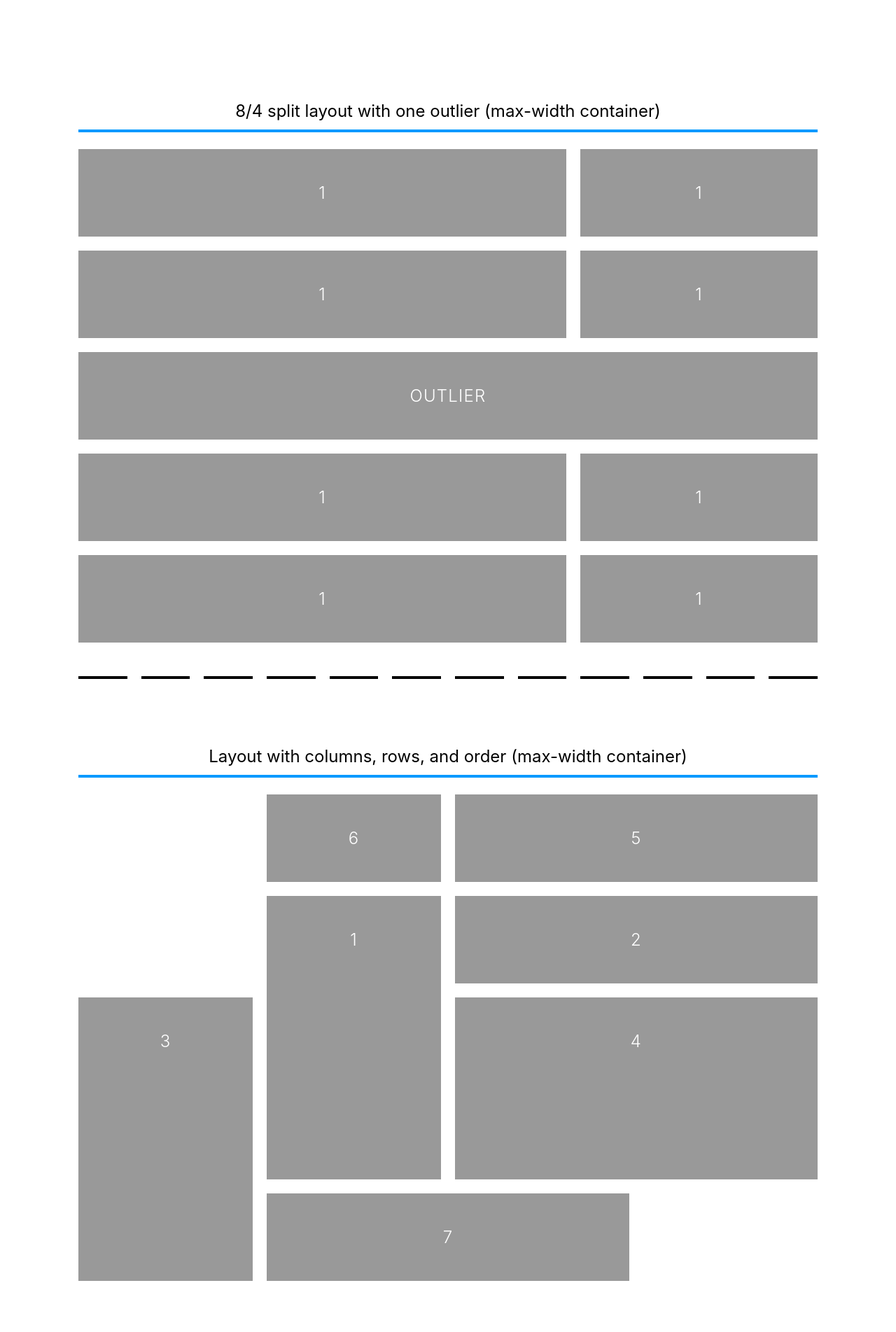
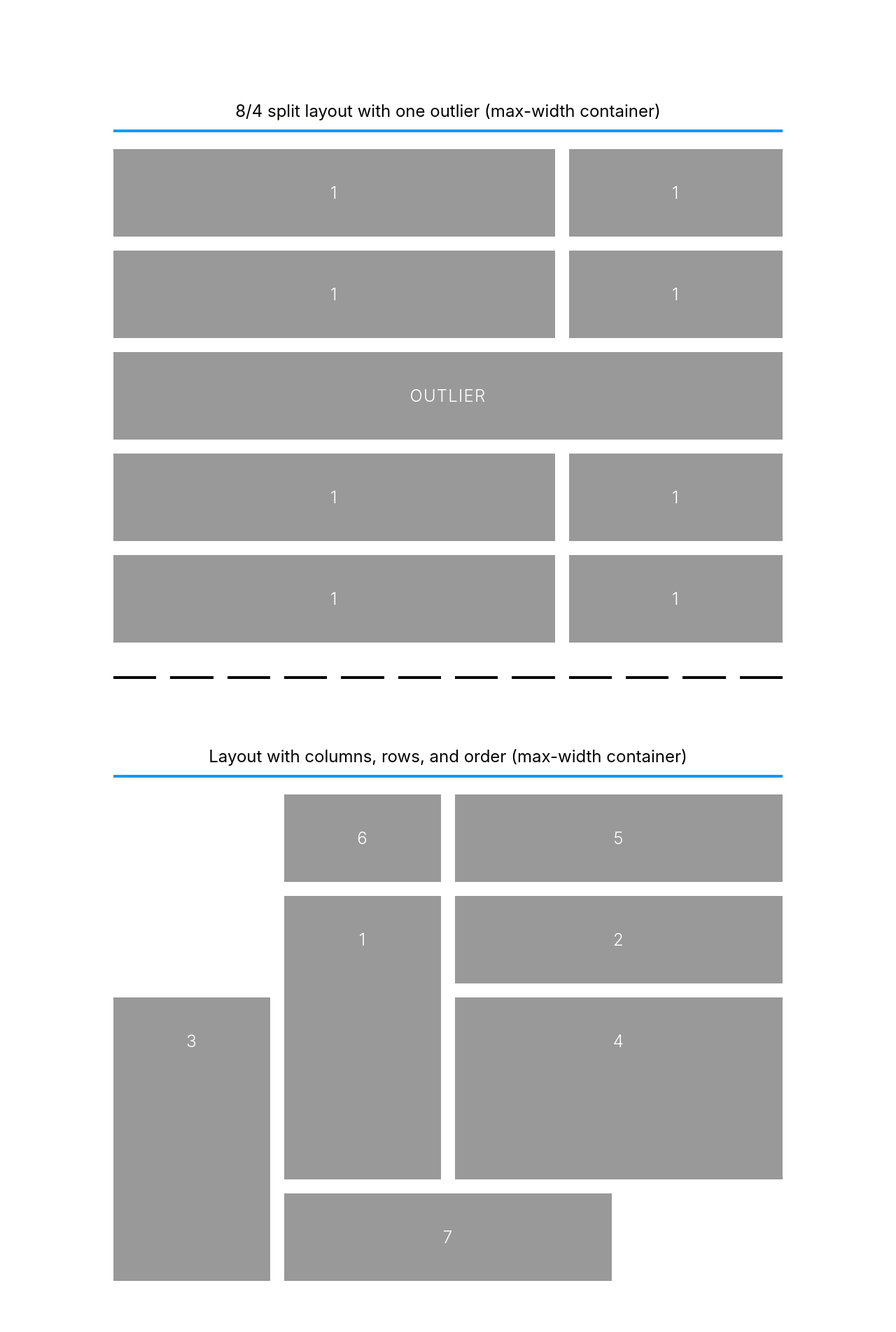
Before and after one commit to a-dg/crosswind, a PHP site: page / in a window 1280 px wide. Shown: the top 1903 px of the page at 70% size. Run offline with PHP 8.4, Linux system fonts and the light colour scheme; style sheets or scripts are compiled from the project's sources.

Commit message:
Add stepped max-width

```diff
--- a/scss/_variables.scss
+++ b/scss/_variables.scss
@@ -12,6 +12,8 @@ $breakpoints: (
 	yl: 1536px,
 );
 
+// Max width includes outer gutter, therefore content in a max-width container
+// appears to be narrower than the nominal max-width
 $content_max_width: map.get($breakpoints, lg);
 $content_max_width_extended: map.get($breakpoints, xl);
 
--- a/scss/crosswind.scss
+++ b/scss/crosswind.scss
@@ -7,6 +7,9 @@
 $gutter_type: fixed;
 // $gutter_type: stepped;
 // $gutter_type: flexible;
+
+$max_width_type: stepped;
+// $max_width_type: flexible;
 
 @import 'breakbeat';
 @import 'functions';
@@ -61,7 +64,15 @@ span.i-label {
 }
 
 .c-max-width {
-	max-width: $content_max_width;
+	@if $max_width_type != stepped {
+		max-width: $content_max_width;
+	} @else {
+		@each $breakpoint, $width in $breakpoints {
+			@include b($breakpoint) {
+				max-width: ($width - 100px);
+			}
+		}
+	}
 }
 .outer-padding {
 	padding-left: gutter(outer);
```
